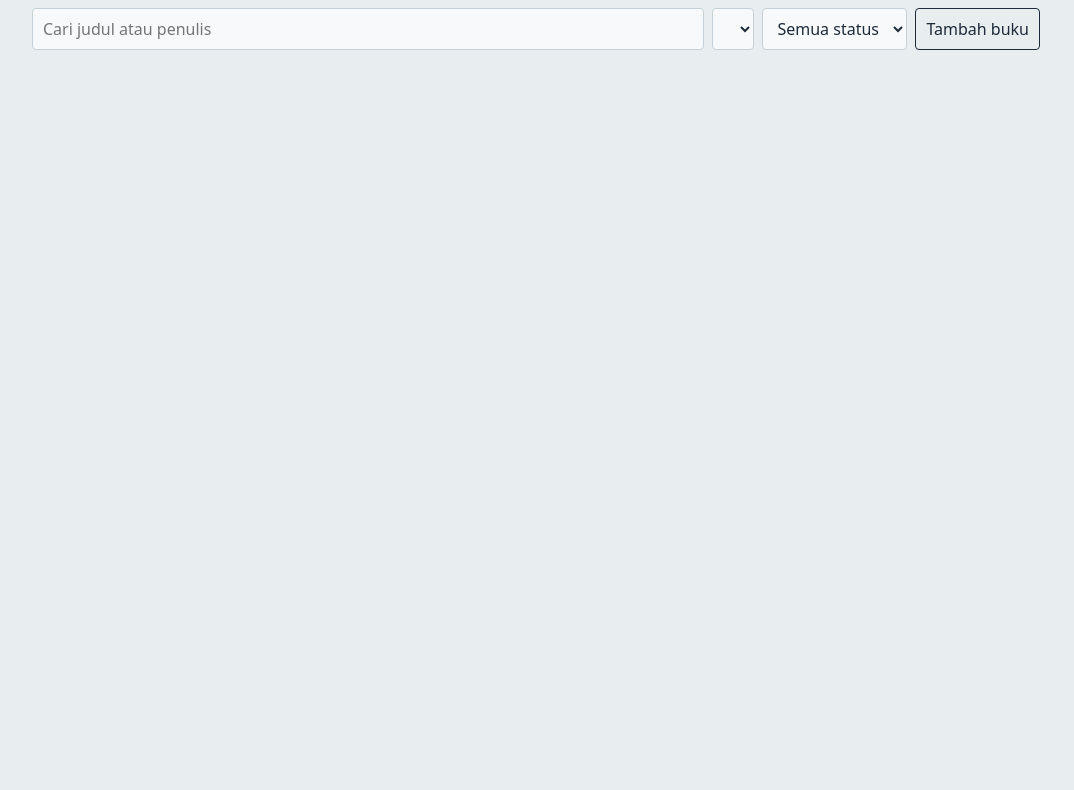
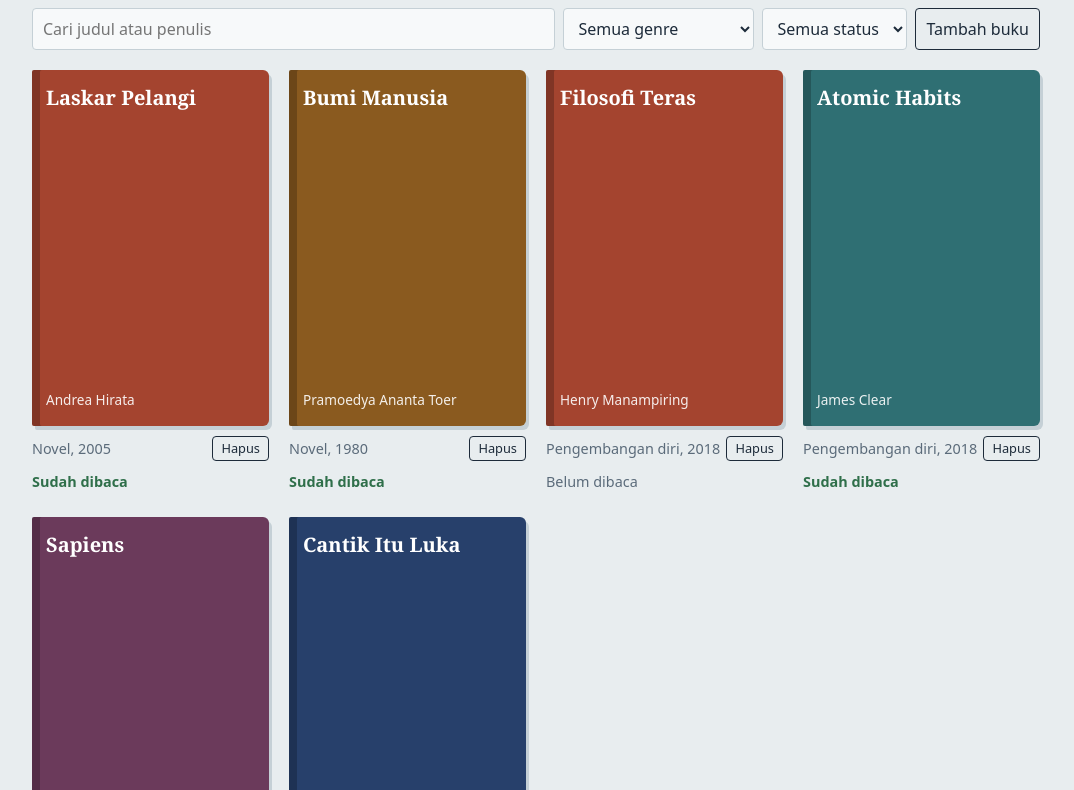
Before and after one commit to alfinoart7-art/ALDA, a plain HTML site: page index.html in a window 1280 px wide. Shown: the part 112-902 px from the top of the page, without its empty margins (104-1178 px from the left). Before the commit the page ends 800 px from the top, so only its background shows below. Drawn offline with Linux system fonts and the light colour scheme.

Commit message:
Update index.html

```diff
--- a/index.html
+++ b/index.html
@@ -71,13 +71,12 @@
 <script>
 const COLORS = ["#2f6f73", "#6b3a5b", "#a4442f", "#27406b", "#667a3a", "#8a5a1f"];
 const SAMPLE = [
-  { title: "Laskar Pelangi", author: "Andrea Hirata", genre: "Novel", year: 2005, read: "belum" },
-  { title: "Bumi Manusia", author: "Pramoedya Ananta Toer", genre: "Novel", year: 1980, read: "belum" },
+  { title: "Laskar Pelangi", author: "Andrea Hirata", genre: "Novel", year: 2005, read: "sudah" },
+  { title: "Bumi Manusia", author: "Pramoedya Ananta Toer", genre: "Novel", year: 1980, read: "sudah" },
   { title: "Filosofi Teras", author: "Henry Manampiring", genre: "Pengembangan diri", year: 2018, read: "belum" },
-  { title: "Atomic Habits", author: "James Clear", genre: "Pengembangan diri", year: 2018, read: "belum" },
+  { title: "Atomic Habits", author: "James Clear", genre: "Pengembangan diri", year: 2018, read: "sudah" },
   { title: "Sapiens", author: "Yuval Noah Harari", genre: "Sejarah", year: 2011, read: "belum" },
   { title: "Cantik Itu Luka", author: "Eka Kurniawan", genre: "Novel", year: 2002, read: "belum" }
-  { title: "Laut bercerita", authir: "Leila s. Chudori", genre: "Novel", year: 2008, read: "belum" }
 ];
 const KEY = "aldap-books";
 let books = load();
```
